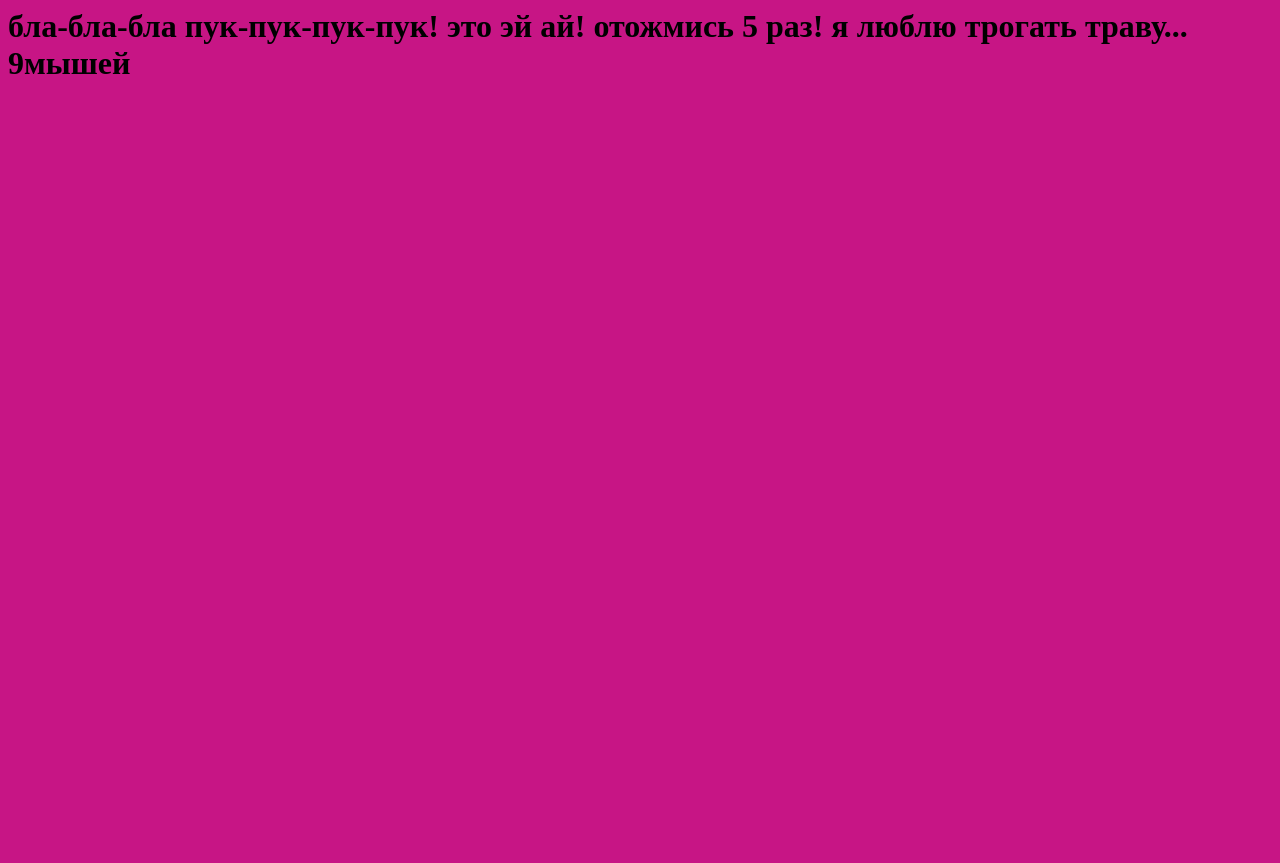
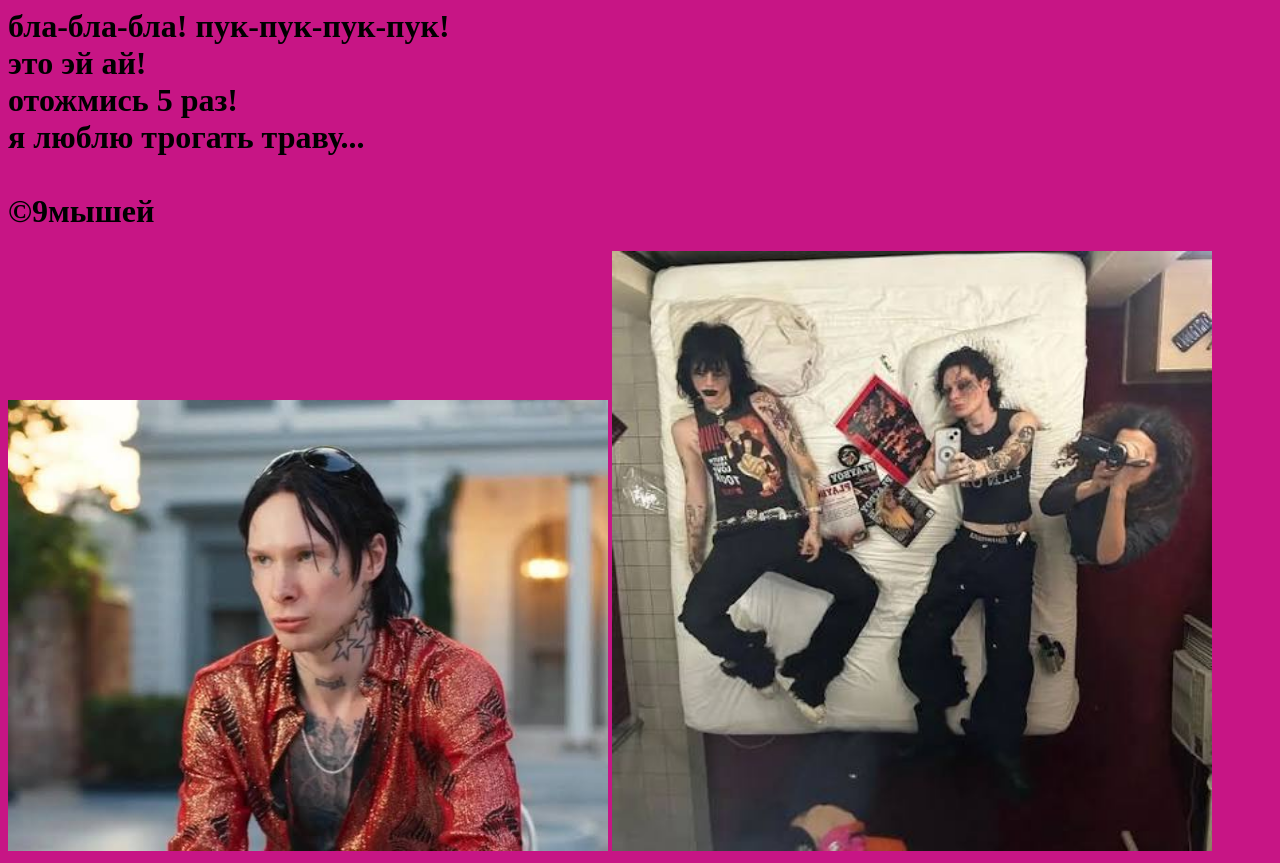
Before and after one commit to sqff4x-lgtm/sqff4x-lgtm.github.io, a plain HTML site: page index.html in a window 1280 px wide. Before the commit the page ends 800 px from the top, so only its background shows below. Drawn offline with Linux system fonts and the light colour scheme.

Commit message:
wassup myboy

```diff
--- a/index.html
+++ b/index.html
@@ -5,5 +5,8 @@ href="style.css">
 </script>
 </head>
 <body>
-<h1> бла-бла-бла пук-пук-пук-пук! это эй ай! отожмись 5 раз! я люблю трогать траву... 9мышей </h1>
+<h1> бла-бла-бла! пук-пук-пук-пук! <br> это эй ай! <br> отожмись 5 раз! <br> я люблю трогать траву... <br><br> ©9мышей </h1>
+
+<img src="9vsim.jpg" width="600px">
+<img src="9mmkai.jpg" width="600px">
 </body>
```
Also changed, not shown: 9mmkai.jpg (added), 9vsim.jpg (added).
